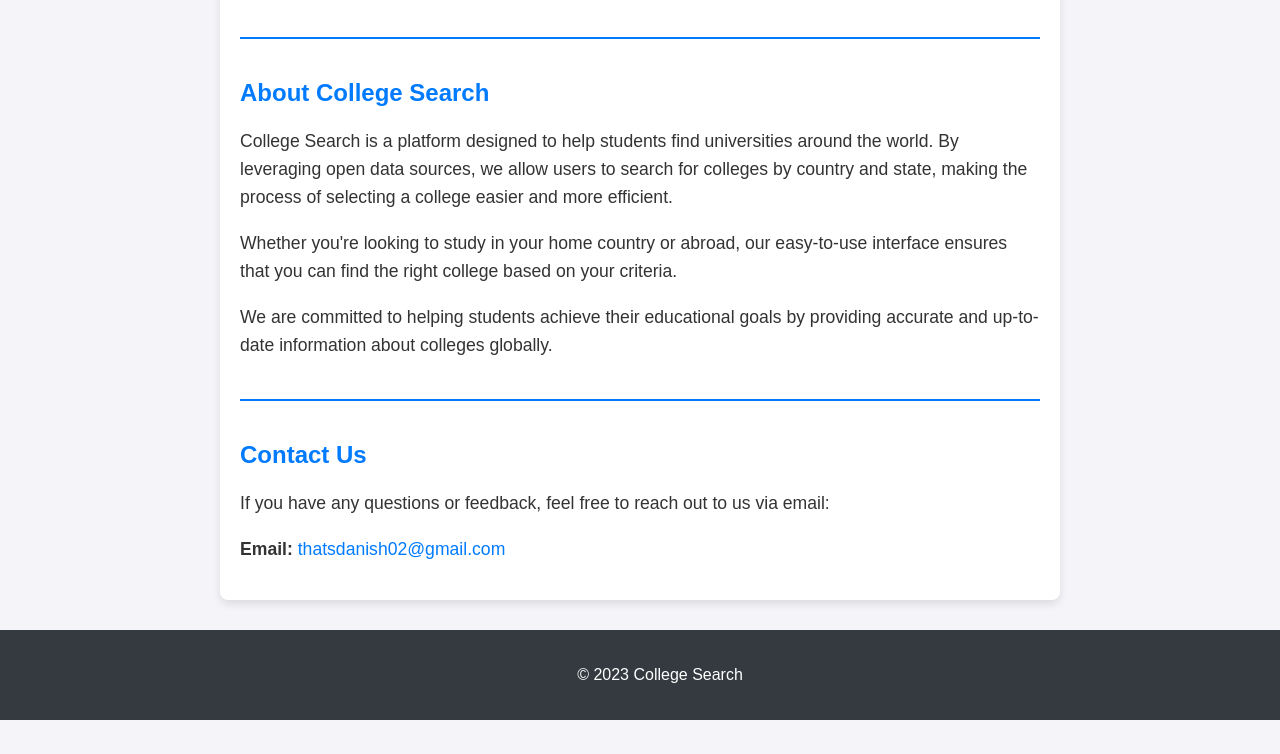
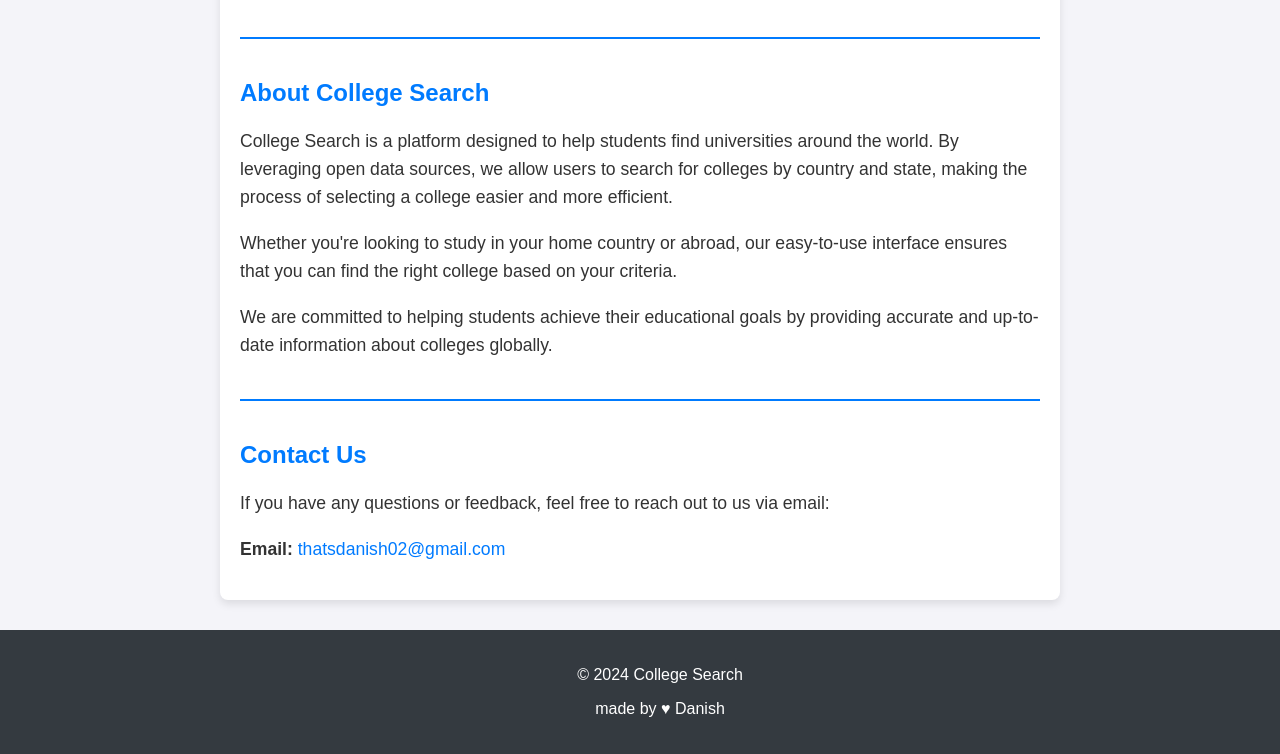
Before and after one commit to Danish0703/collegeSearch, a plain HTML site: page index.html in a window 1280 px wide. Shown: the part 500-1254 px from the top of the page. Before the commit the page ends 1220 px from the top, so only its background shows below. Drawn offline with Linux system fonts and the light colour scheme.

Commit message:
Update index.html

```diff
--- a/index.html
+++ b/index.html
@@ -59,7 +59,8 @@
     </main>
 
     <footer>
-        <p>&copy; 2023 College Search</p>
+        <p>&copy; 2024 College Search</p>
+        <p>made by ♥ Danish</p>
     </footer>
     <script src="app.js"></script>
 </body>
```
